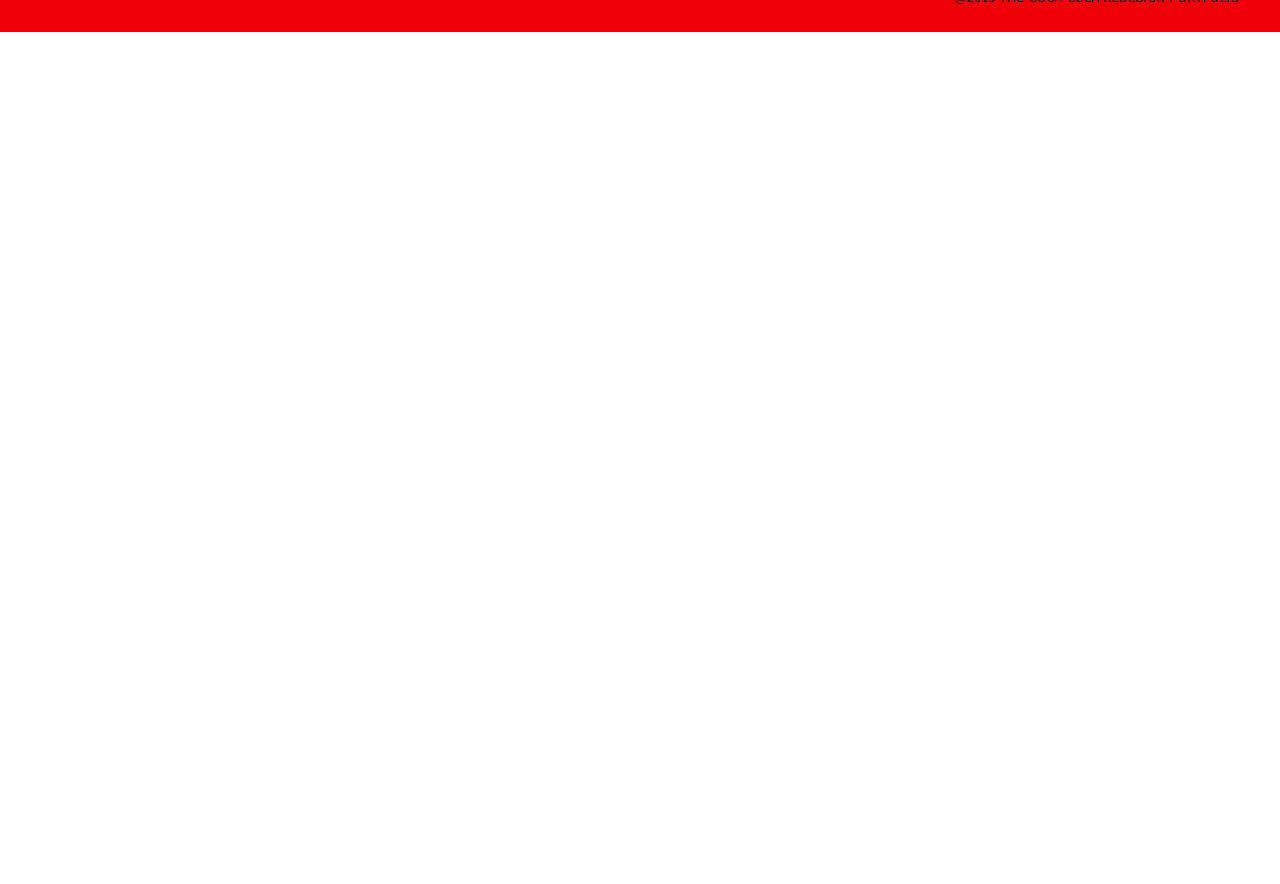
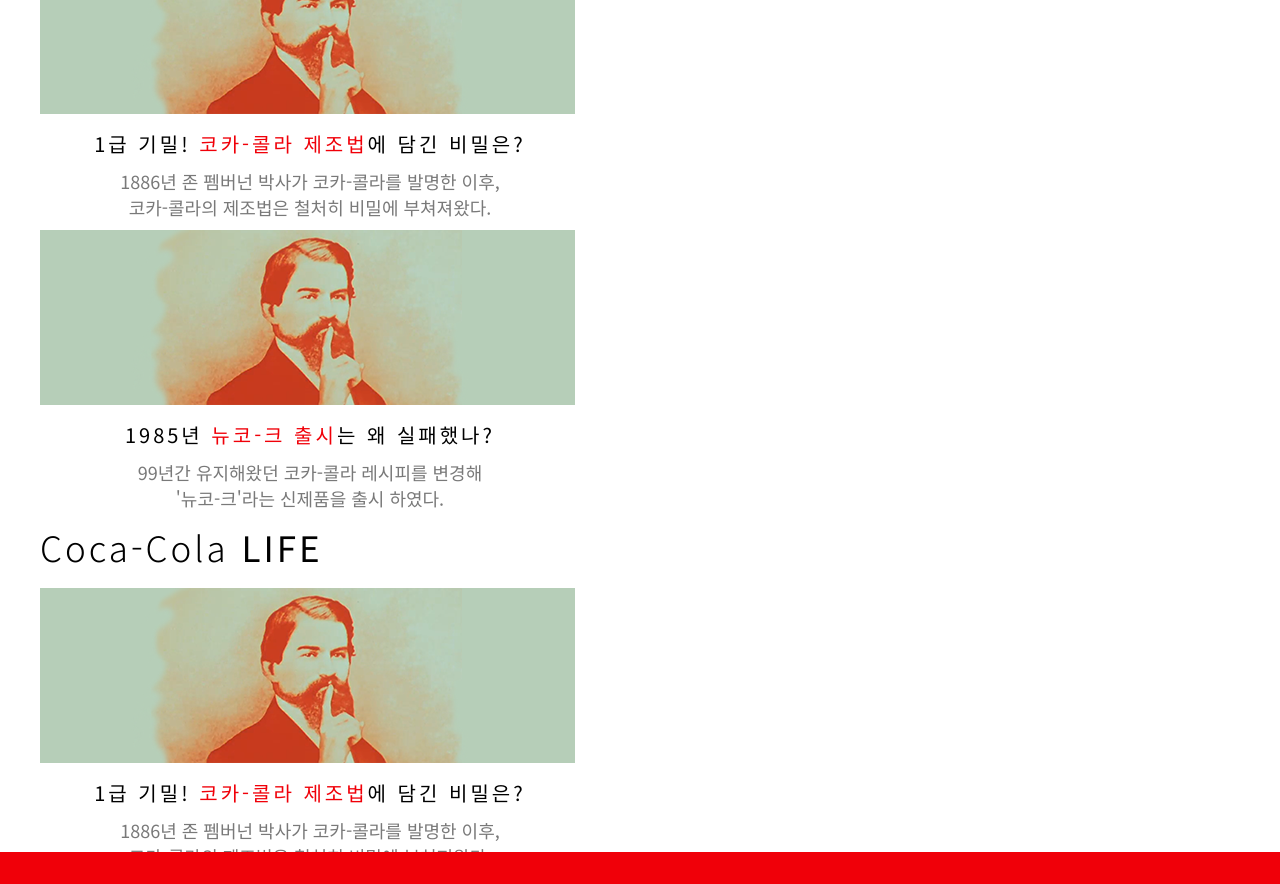
Before and after one commit to park1221/cocacolaRe, a plain HTML site: page index.html in a window 1280 px wide. Shown: the part 2169-3053 px from the top of the page. Before the commit the page ends 2201 px from the top, so only its background shows below. Drawn offline with Linux system fonts and the light colour scheme.

Commit message:
add news section

```diff
--- a/asset/style.scss
+++ b/asset/style.scss
@@ -1,4 +1,9 @@
 $red : #f00009;
+@mixin sub-h2{
+    font-size: 2.187rem;
+    font-weight: 300;
+    letter-spacing: 3px;
+}
 
 header {
     z-index: 999;
@@ -88,6 +93,13 @@ footer {
     .brand-slide{
         height: 980px;
         background:url("../img/bgi_section2.jpg")no-repeat;
+        h2{
+            @include sub-h2;
+            position: absolute;
+            top: 25%;
+            left: 34%;
+            z-index: 6;
+        }
         .swiper-container{
             margin: 20px 0;
            padding-top: 30%;
@@ -121,6 +133,48 @@ footer {
         }
     }
 
+    .news-area{
+        height: 980px; //height 값 잡히면 지우기
+        .news{
+            width: 45%;
+            h2{
+                @include sub-h2;
+                padding-bottom: 3%;
+            }
+            ul{
+
+                li{
+                    .img{
+                        a{
+
+                        }
+                    }
+                    .text-area{
+                        padding-top: 15px;
+                        text-align: center;
+
+                        h4{
+                            font-size: 1.25rem;
+                            letter-spacing: 3px;
+
+                        }
+                        .desc{
+                            padding-top: 10px;
+                            padding-bottom: 10px;
+                            font-size: 1.125rem;
+                            color: #797979
+                        }
+                    }
+
+                }
+            }
+
+        }
+        &:nth-child(2){
+            float: right;
+        }
+
+
+    }
+
 }
-
-.sub-title{position: absolute; top: 25%;left: 34%;font-size: 2.187rem; font-weight: 300; letter-spacing: 3px;z-index: 6;}
--- a/index.html
+++ b/index.html
@@ -62,6 +62,72 @@
                     <div class="swiper-pagination swiper-pagination1"></div>
                 </div><!--  swiper-container swiper -->
             </div><!--inner -->
+        </section>        <!-- brand-slide -->
+        <section class="news-area">
+            <div class="inner">
+                <div class="news">
+                    <h2>
+                        <a href="#">Coca-Cola <span class="bold">STORY</span></a>
+                    </h2>
+                    <ul>
+                        <li>
+                            <div class="img">
+                                <a href="#"><img src="./img/story011.png" alt=""></a>
+                            </div>
+                            <div class="text-area">
+                                <h4>1급 기밀! <span style="color: #f00009">코카-콜라 제조법</span>에 담긴 비밀은?</h4>
+                                <div class="desc">
+                                    <p>1886년 존 펨버넌 박사가 코카-콜라를 발명한 이후, </p>
+                                    <p>코카-콜라의 제조법은 철처히 비밀에 부쳐져왔다.</p>
+                                </div>
+                            </div>
+                        </li>
+                        <li>
+                            <div class="img">
+                                <a href="#"><img src="./img/story011.png" alt=""></a>
+                            </div>
+                            <div class="text-area">
+                                <h4>1985년 <span style="color: #f00009">뉴코-크 출시</span>는 왜 실패했나?</h4>
+                                <div class="desc">
+                                    <p>99년간 유지해왔던 코카-콜라 레시피를 변경해</p>
+                                    <p>'뉴코-크'라는 신제품을 출시  하였다.</p>
+                                </div>
+                            </div>
+                        </li>
+                    </ul>
+                </div>
+                <div class="news">
+                    <h2>
+                        <a href="#">Coca-Cola <span class="bold">LIFE</span></a>
+                    </h2>
+                    <ul>
+                        <li>
+                            <div class="img">
+                                <a href="#"><img src="./img/story011.png" alt=""></a>
+                            </div>
+                            <div class="text-area">
+                                <h4>1급 기밀! <span style="color: #f00009">코카-콜라 제조법</span>에 담긴 비밀은?</h4>
+                                <div class="desc">
+                                    <p>1886년 존 펨버넌 박사가 코카-콜라를 발명한 이후, </p>
+                                    <p>코카-콜라의 제조법은 철처히 비밀에 부쳐져왔다.</p>
+                                </div>
+                            </div>
+                        </li>
+                        <li>
+                            <div class="img">
+                                <a href="#"><img src="./img/story011.png" alt=""></a>
+                            </div>
+                            <div class="text-area">
+                                <h4>1985년 <span style="color: #f00009">뉴코-크 출시</span>는 왜 실패했나?</h4>
+                                <div class="desc">
+                                    <p>99년간 유지해왔던 코카-콜라 레시피를 변경해</p>
+                                    <p>'뉴코-크'라는 신제품을 출시  하였다.</p>
+                                </div>
+                            </div>
+                        </li>
+                    </ul>
+                </div>
+            </div><!-- .inner -->
         </section>
     </div><!-- container -->
     <footer>
```
Also changed, not shown: asset/style.css, img/story011.png (added), 1 other file.
